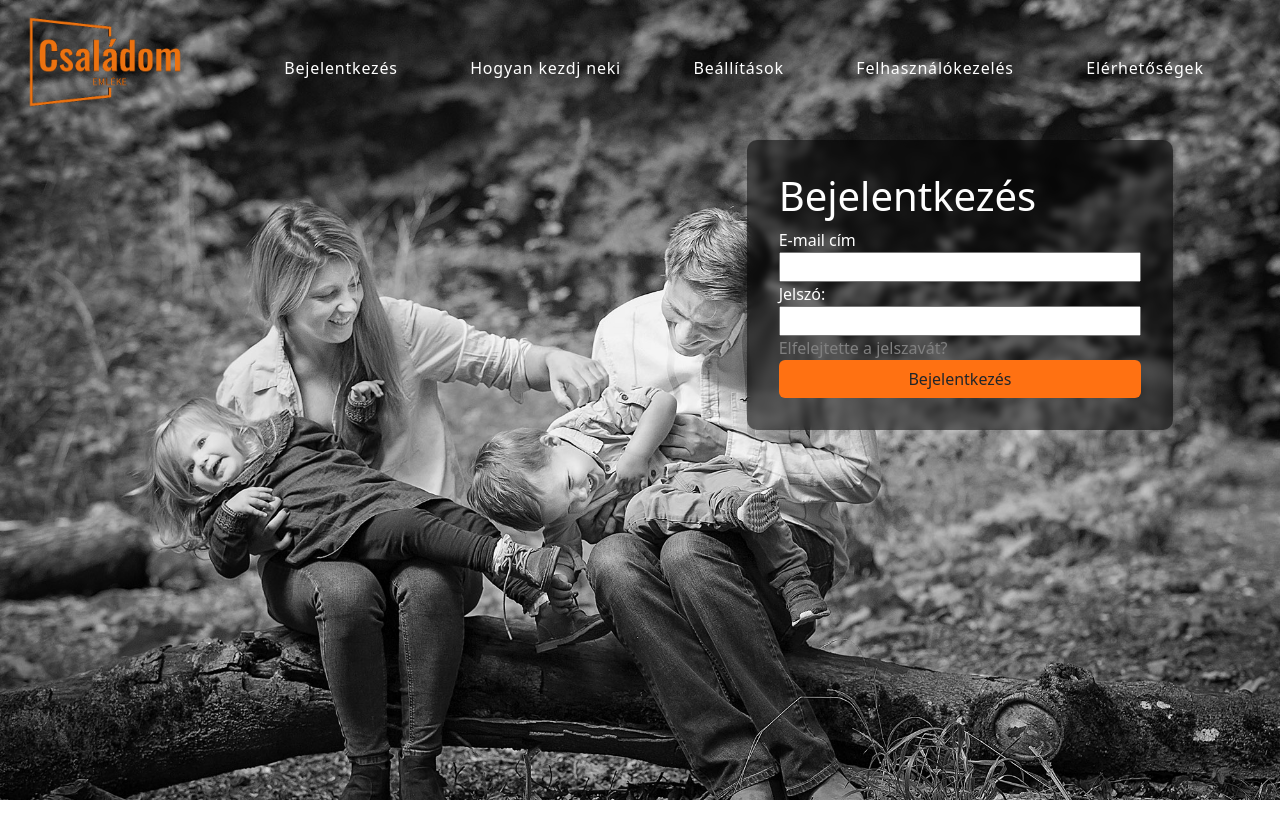
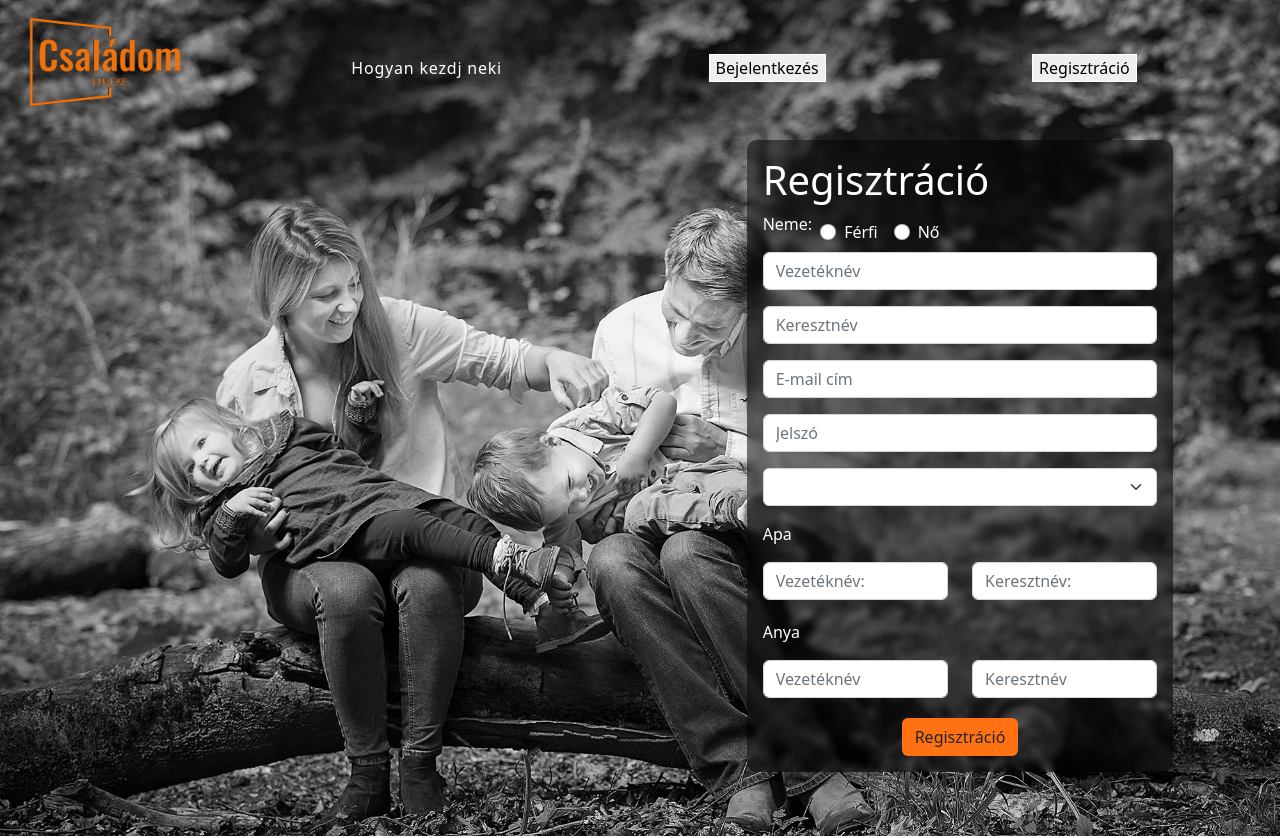
Before and after one commit to beretkag/Csaladom-Emleke, a Vue app in the folder Csaladom-Emleke/: page / in a window 1280 px wide. Shown: the top 838 px of the page. Built offline with nearby package versions, Linux system fonts and the light colour scheme.

Commit message:
login / regisztráció csere

```diff
--- a/Csaladom-Emleke/src/components/alertMsg.vue
+++ b/Csaladom-Emleke/src/components/alertMsg.vue
@@ -39,6 +39,7 @@ export default {
         SetText(text, title){
             this.text = text;
             this.title = title;
+            this.OpenCloseFunction();
         }
 
     }
--- a/Csaladom-Emleke/src/components/menu.vue
+++ b/Csaladom-Emleke/src/components/menu.vue
@@ -12,19 +12,13 @@
         <div class="collapse navbar-collapse" id="navbarNavDropdown">
           <ul class="navbar-nav">
             <li class="nav-item">
-              <RouterLink to="/"> Bejelentkezés </RouterLink>
-            </li>
-            <li class="nav-item">
               <a href="#hogyankezdjneki"> Hogyan kezdj neki </a>
             </li>
             <li class="nav-item">
-              <RouterLink to="/beallitasok"> Beállítások </RouterLink>
+              <button @click="isLoginSet(true)"> Bejelentkezés </button>
             </li>
             <li class="nav-item">
-              <RouterLink to="/felhasznalokezeles"> Felhasználókezelés</RouterLink>
-            </li>
-            <li class="nav-item">
-              <RouterLink to="/elerhetosegek"> Elérhetőségek </RouterLink>
+              <button @click="isLoginSet(false)"> Regisztráció </button>
             </li>
           </ul>
         </div>
@@ -36,6 +30,22 @@
 
 <script setup>
 import { RouterLink, RouterView } from 'vue-router'
+</script>
+
+<script>
+
+export default {
+  name: "navmenu",
+  components:{},
+  data(){
+    return {}
+  },
+  methods:{
+    isLoginSet(bool){
+      this.$parent.isLoginSet(bool);
+    }
+  }
+}
 </script>
 
 <style scoped>
--- a/Csaladom-Emleke/src/components/registration.vue
+++ b/Csaladom-Emleke/src/components/registration.vue
@@ -79,15 +79,17 @@ export default {
         jogosultsag: 1
       }
 
-      this.$parent.$refs.msg.SetText("Ezzel az e-mail címmel már regisztráltak", "Hibás bemeneti adatok!");
-      this.$parent.$refs.msg.OpenCloseFunction();
-      return;
-
+      if(this.newUser.gender == null ||
+          this.newUser.lastName == null ||
+          this.newUser.firstName == null ||
+          this.newUser.email == null ||
+          this.newUser.password == null){
+            this.$parent.$refs.msg.SetText("Nem töltött ki minden kötelező mezőt!", "Hibás bemeneti adatok!");
+      }else{
         axios.get(this.baseURL + "/" + table + "/" + field + "/" + value)
           .then((res)=>{
             if (res.data.length > 0) {
-            this.$parent.$refs.msg.SetText("Ezzel az e-mail címmel már regisztráltak", "Hibás bemeneti adatok!");
-            this.$parent.$refs.msg.OpenCloseFunction();
+              this.$parent.$refs.msg.SetText("Ezzel az e-mail címmel már regisztráltak!", "Hibás bemeneti adatok!");
             }
             else{
               axios.post(this.baseURL + "/" + table, data)
@@ -104,9 +106,10 @@ export default {
                       let csaladtag = {
                         csaladfaID: res.data.insertId,
                         alapertelmezett: true,
-                      Nev: this.newUser.firstName + " " + this.newUser.lastName,
+                        keresztnev: this.newUser.firstName,
+                        vezeteknev: this.newUser.lastName,
                         szulido: this.newUser.szulido,
-                      Nem: this.newUser.gender
+                        nem: this.newUser.gender
                       }
                       axios.post(this.baseURL + "/" + table, csaladtag)
                       .then(()=> {
@@ -119,6 +122,7 @@ export default {
     }
   }
   }
+}
 </script>
 
 <style scoped>
--- a/Csaladom-Emleke/src/views/Index.vue
+++ b/Csaladom-Emleke/src/views/Index.vue
@@ -13,7 +13,8 @@
     <div class="row m-0">
       <div class="col-lg-7 col-md col-sm-12"></div>
       <div class="col-lg-4 col-md-6 window p-3">
-        <Login />
+        <Login v-if="isLogin" />
+        <Registration v-else />
       </div>
       <div class="col-lg col-md col-sm"></div>
     </div>
@@ -33,6 +34,18 @@
     name:'Index',
     components:{
       alertMsg,
+      navmenu
+    },
+    data(){
+      return {
+        isLogin: false
+      }
+    },
+    methods:{
+      isLoginSet(bool){
+        alert('másik oldalon')
+        this.isLogin = bool;
+      }
     }
   }
 </script>
```
Lines whose indentation alone changed are shown as unchanged.
